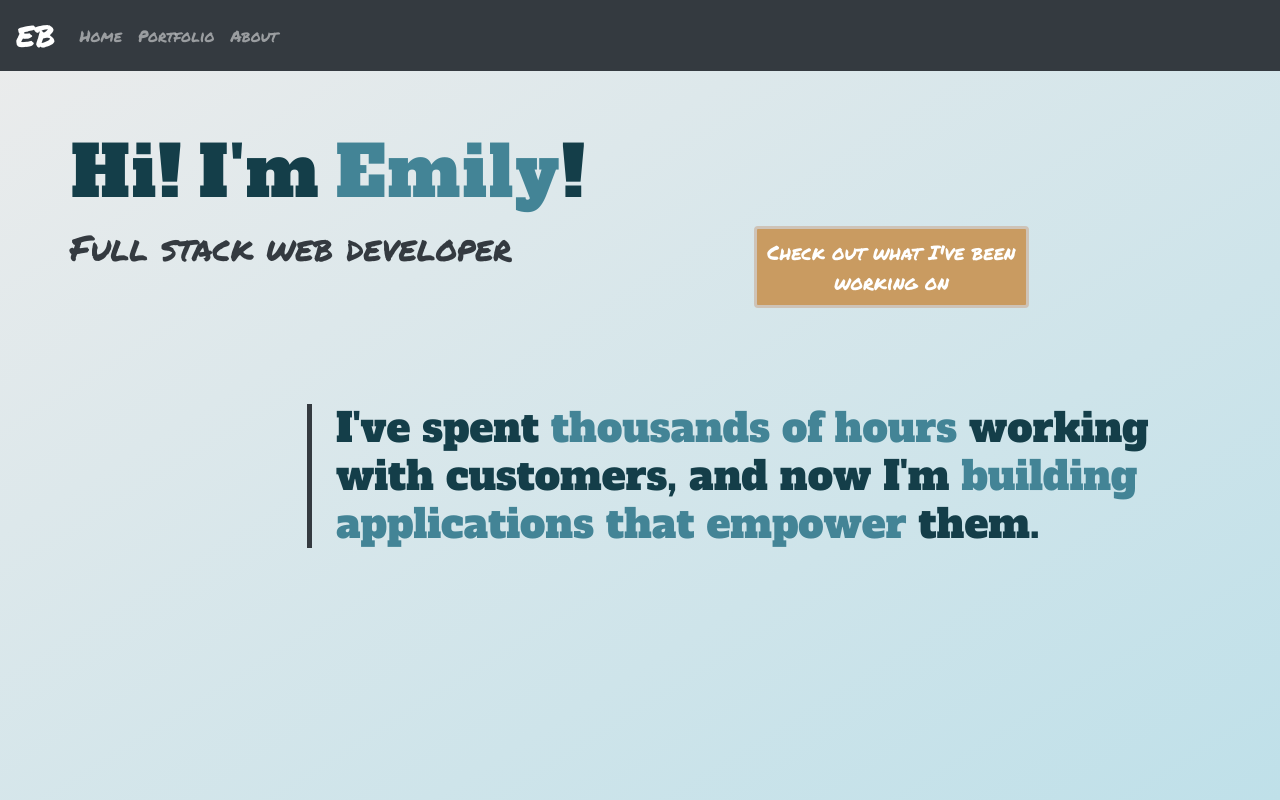
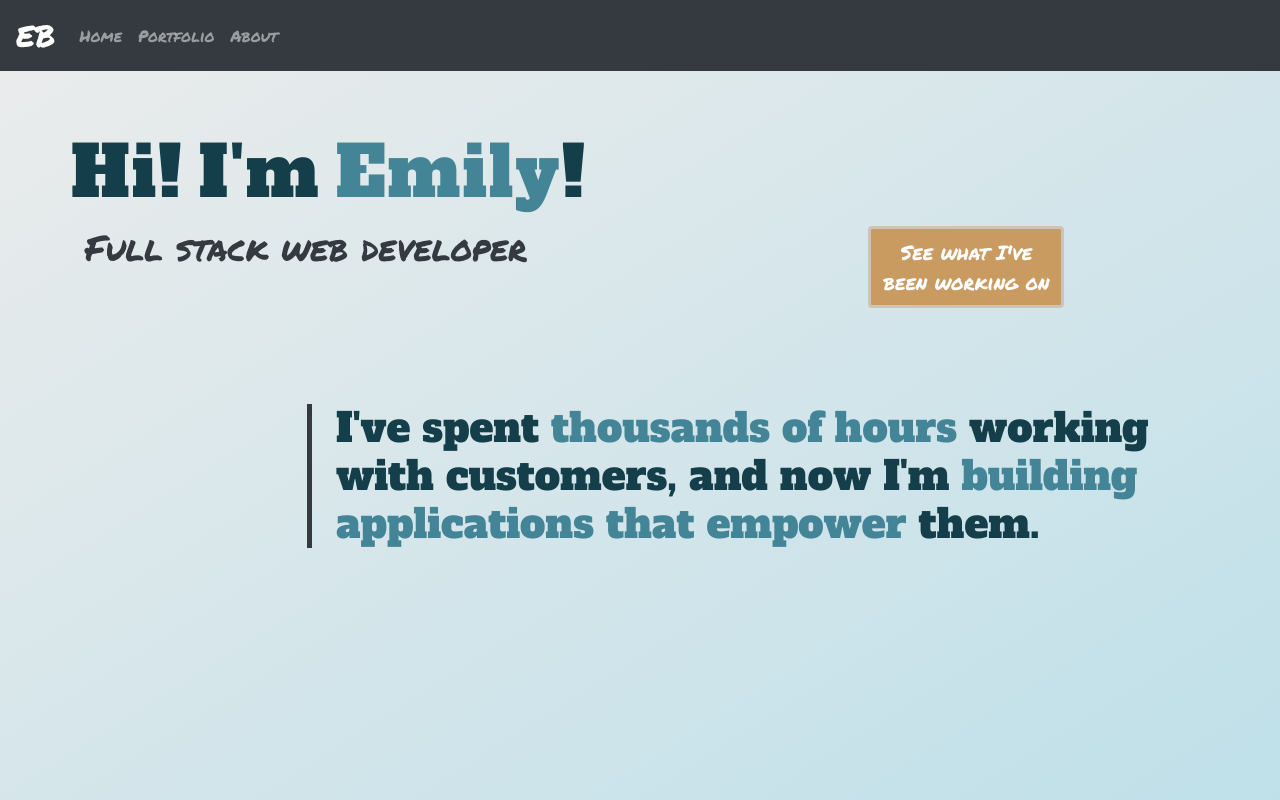
Before and after one commit to emilybaum/theportfolio, a website: page app/public/index.html in a window 1280 px wide. Drawn offline with nearby package versions, Linux system fonts and the light colour scheme; a web font is replaced by a local one.

Commit message:
updats to the projects button

```diff
--- a/app/public/css/style.css
+++ b/app/public/css/style.css
@@ -38,12 +38,13 @@ font-family: 'Saira Stencil One', cursive;
     font-family: 'Permanent Marker', cursive;
     font-size: 35px;
     color: #343A40;
+    display: inline;
 }
 
 #projectVisable {
     padding: .5rem;
     font-size: 20px;
-    width: 70%;
+    width: 60%;
     background: #c99b61;
     border: 3px solid #cec3b7;
     font-family: 'Permanent Marker', cursive;
@@ -54,10 +55,11 @@ font-family: 'Saira Stencil One', cursive;
     border: 3px solid #143e49;
 }
 
-/* .eb-space-between {
+.eb-space-between {
     justify-content: space-between;
-    flex-direction: row;
-} */
+    flex-direction: row wrap;
+    display: flex;
+}
 
 .emily-tagline {
     width: 80%;
--- a/app/public/index.html
+++ b/app/public/index.html
@@ -65,11 +65,14 @@
                 <span id="this11" class="eb-hidden text-animation text-enhance">y</span>
                 <span id="this12" class="eb-hidden text-animation">!</span>
         </div>
-        <!-- <div class="eb-space-between"> -->
+    </div>
+    <div class="row ">
+        <div class="col-sm-12 eb-space-between">
             <h2 id="techVisable"class="eb-hidden emily-passion">Full stack web developer</h2>
-            <a href="portfolio"><button type="button" id="projectVisable" class="btn btn-secondary eb-hidden">Check out what I've been working on</button></a>
-        <!-- </div> -->
+            <a href="portfolio"><button type="button" id="projectVisable" class="btn btn-secondary eb-hidden">See what I've been working on</button></a>
+        </div>
     </div>
+
 
 <!-- <h1 class="animated infinite bounce delay-2s">Example</h1> -->
     <div class="row pt-5">
```
